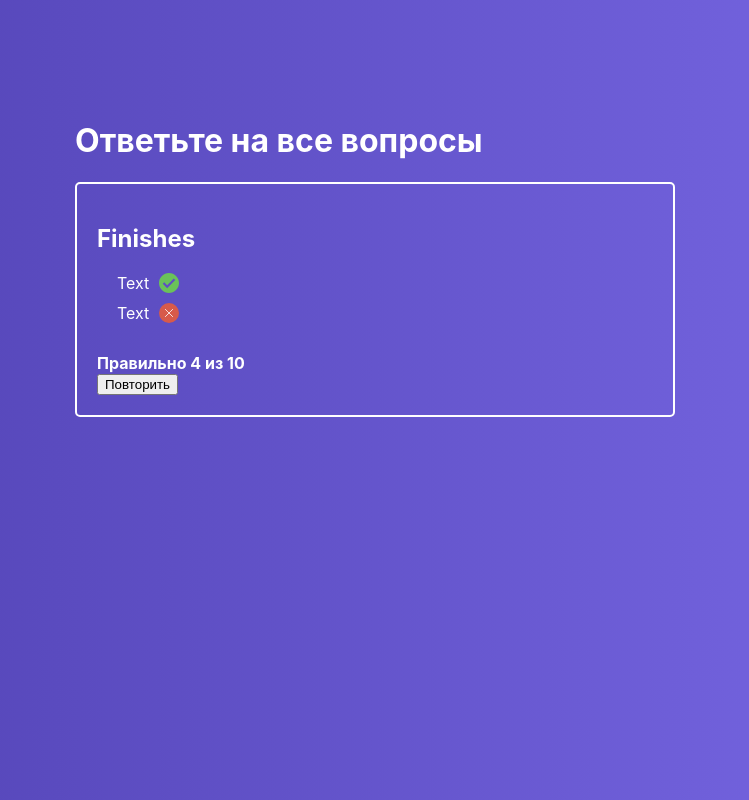
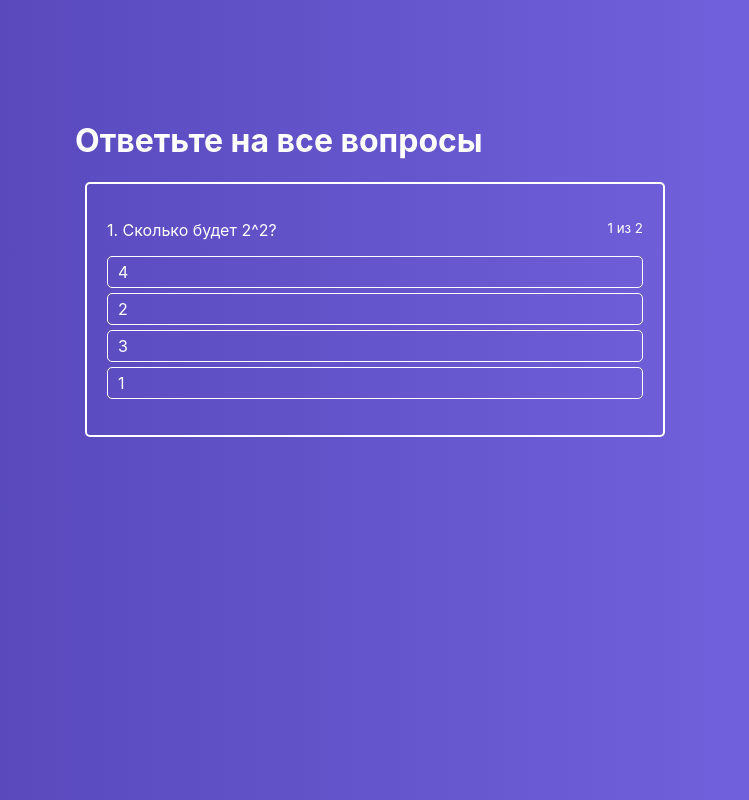
Before and after one commit to yaroslavliholit/react-quiz, a React (Create React App) app: page / in a window 1280 px wide. Shown: the whole page, without its empty margins (265-1014 px from the left). Built offline with nearby package versions, Linux system fonts and the light colour scheme.

Commit message:
fix FinishedQuiz

```diff
--- a/src/components/AnswerItem/AnswerItem.module.css
+++ b/src/components/AnswerItem/AnswerItem.module.css
@@ -13,7 +13,7 @@
   transition: background-color .3s ease-in-out;
 }
 
-.AnswerItem.succes {
+.AnswerItem.success {
   background-color: lightgreen;
 }
 
--- a/src/components/FinishedQuiz/FinishedQuiz.jsx
+++ b/src/components/FinishedQuiz/FinishedQuiz.jsx
@@ -1,6 +1,6 @@
 import React from 'react';
 import Classes from './FinishedQuiz.module.css';
-import done from './done.svg';
+import success from './done.svg';
 import error from './error.svg';
 
 // Компонент для подведения итогов.
@@ -8,27 +8,43 @@ import error from './error.svg';
 // Правильно или не правильно ответели.
 
 const FinishedQuiz = props => {
+
+  const successCount = Object.keys(props.results).reduce((total, key) => {
+    if (props.results[key] === 'success') {
+      total++;
+    }
+
+    return total;
+  }, 0);
+
   return (
     <div className={Classes.FinishedQuiz}>
       <h2 className={Classes.FinishedQuiz__title}>Finishes</h2>
 
       <ol className={Classes.FinishedQuiz__list}>
-
-        <li className={Classes.FinishedQuiz__list_item}>
-          Text
-          <img src={done} alt="done" className={Classes.FinishedQuiz__img}/>
-        </li>
-        <li className={Classes.FinishedQuiz__list_item}>
-          Text
-          <img src={error} alt="error" className={Classes.FinishedQuiz__img}/>
-        </li>
-
+        {
+          props.quiz.map((quizItem, index) => {
+            return (
+              <li
+                className={Classes.FinishedQuiz__list_item}
+                key={index}
+              >
+                { quizItem.question }
+                <img
+                  src={ props.results[quizItem.id] === 'error' ? error : success }
+                  alt="result"
+                  className={Classes.FinishedQuiz__img}
+                />
+              </li>
+            );
+          })
+        }
       </ol>
 
-      <strong>Правильно 4 из 10</strong>
+      <strong>Правильно {successCount} из {props.quiz.length}</strong>
 
       <div>
-        <button>Повторить</button>
+        <button onClick={props.onRetry}>Повторить</button>
       </div>
     </div>
   );
--- a/src/containers/Quiz/Quiz.jsx
+++ b/src/containers/Quiz/Quiz.jsx
@@ -9,10 +9,12 @@ import Classes from './Quiz.module.css';
 export default class Quiz extends Component {
 
   state = {
-    isFinished: true,
+    // Ключ results будет хранить информацию о том как пользователь отвечал на вопросы
+    results: {}, // {[id]: succes error}
+    isFinished: false,
     activeQuestion: 0,
     // Будем хранить инф. о текущем клике юзера (0 или 1)
-    answerState: null,
+    answerState: null, // {[id]: succes error}
     // В ключе quiz будут хранится все вопросы, правильные ответы, которые относятся к голосованию
     quiz: [
       // question item
@@ -42,6 +44,15 @@ export default class Quiz extends Component {
     ],
   };
 
+  RetryHendler = () => {
+    this.setState({
+      activeQuestion: 0,
+      isFinished: false,
+      answerState: null,
+      results: {},
+    });
+  }
+
   isQuizFinish(){
     if ( (this.state.activeQuestion + 1) >= this.state.quiz.length ) {
       return true;
@@ -54,17 +65,23 @@ export default class Quiz extends Component {
     // Условие запрещает обрабатывать клики, если уже есть правильный ответ
     if ( this.state.answerState ) {
       const key = Object.keys(this.state.answerState)[0];
-      if ( this.state.answerState[key] === 'succes' ) {
+      if ( this.state.answerState[key] === 'success' ) {
         return;
       }
     }
 
     const question = this.state.quiz[this.state.activeQuestion];
+    const results = this.state.results;
 
     if (question.rightAnswerId === answerId) {
+      // Если в первый раз правильно ответели на вопрос
+      if ( !results[question.id] ) {
+        results[question.id] = 'success'
+      }
 
       this.setState({
-        answerState: { [answerId]: 'succes' }
+        answerState: { [answerId]: 'success' },
+        results,
       });
 
       // Создание Timeout необходимо для того что бы дать время на отображения ответа (правильно/неправильно)
@@ -74,21 +91,21 @@ export default class Quiz extends Component {
           this.setState({
             isFinished: true,
           });
-          console.log('Finish Quiz');
         } else {
           this.setState({
+            activeQuestion: this.state.activeQuestion + 1,
             answerState: null,
-            activeQuestion: this.state.activeQuestion + 1,
           });
         }
         window.clearTimeout(timeout);
       }, 1000)
 
     } else {
+      results[question.id] = 'error'
       this.setState({
-        answerState: { [answerId]: 'error' }
+        answerState: { [answerId]: 'error' },
+        results,
       });
-      console.log(false);
     }
   }
 
@@ -100,7 +117,11 @@ export default class Quiz extends Component {
 
             {
               this.state.isFinished
-              ? <FinishedQuiz />
+              ? <FinishedQuiz
+                  results={this.state.results}
+                  quiz={this.state.quiz}
+                  onRetry={this.RetryHendler}
+                />
               : <ActiveQuiz
                 // TODO: Переписать onAnswerClick на Context API
                 onAnswerClick={this.onAnswerClickHandler}
```
